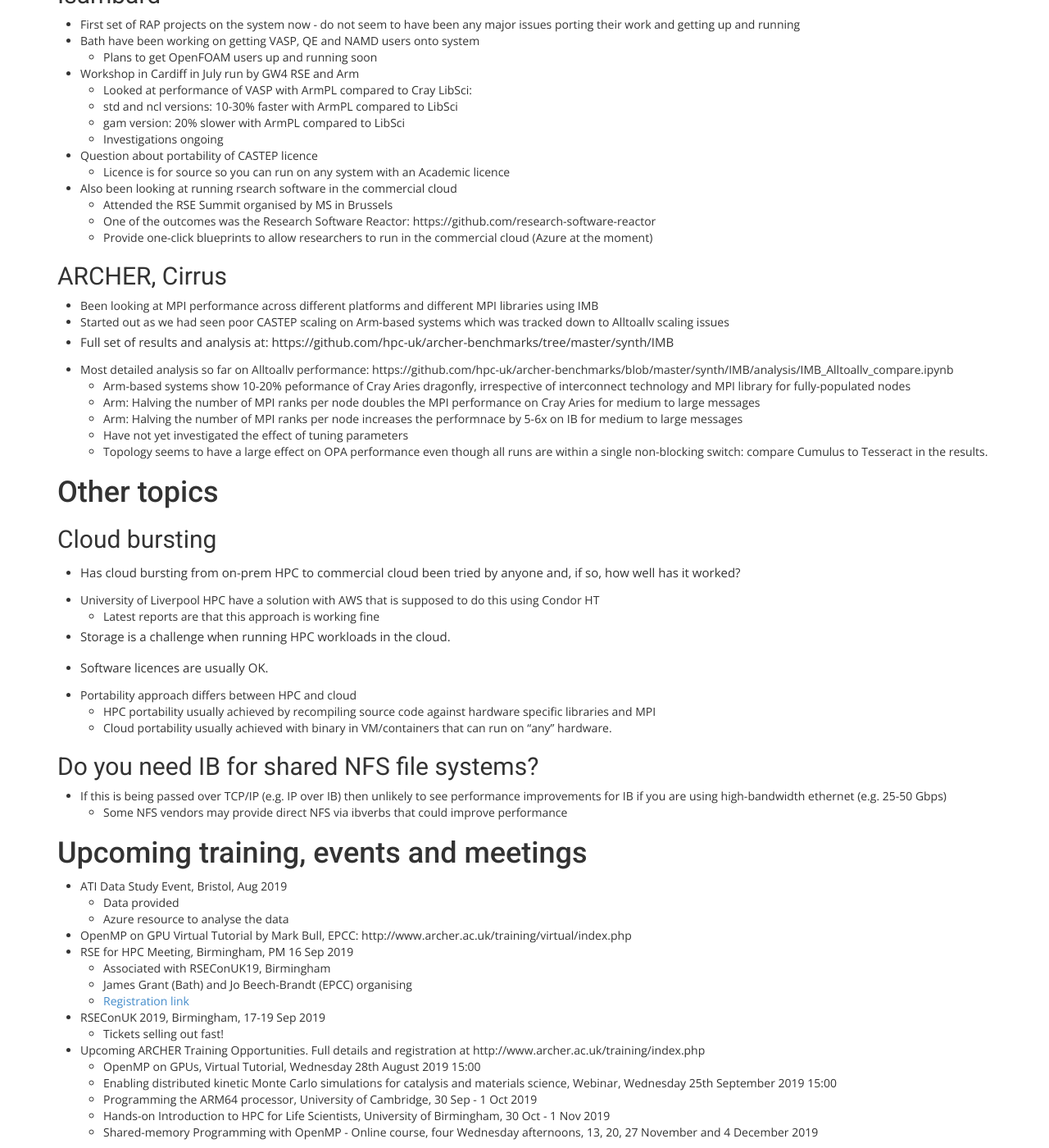
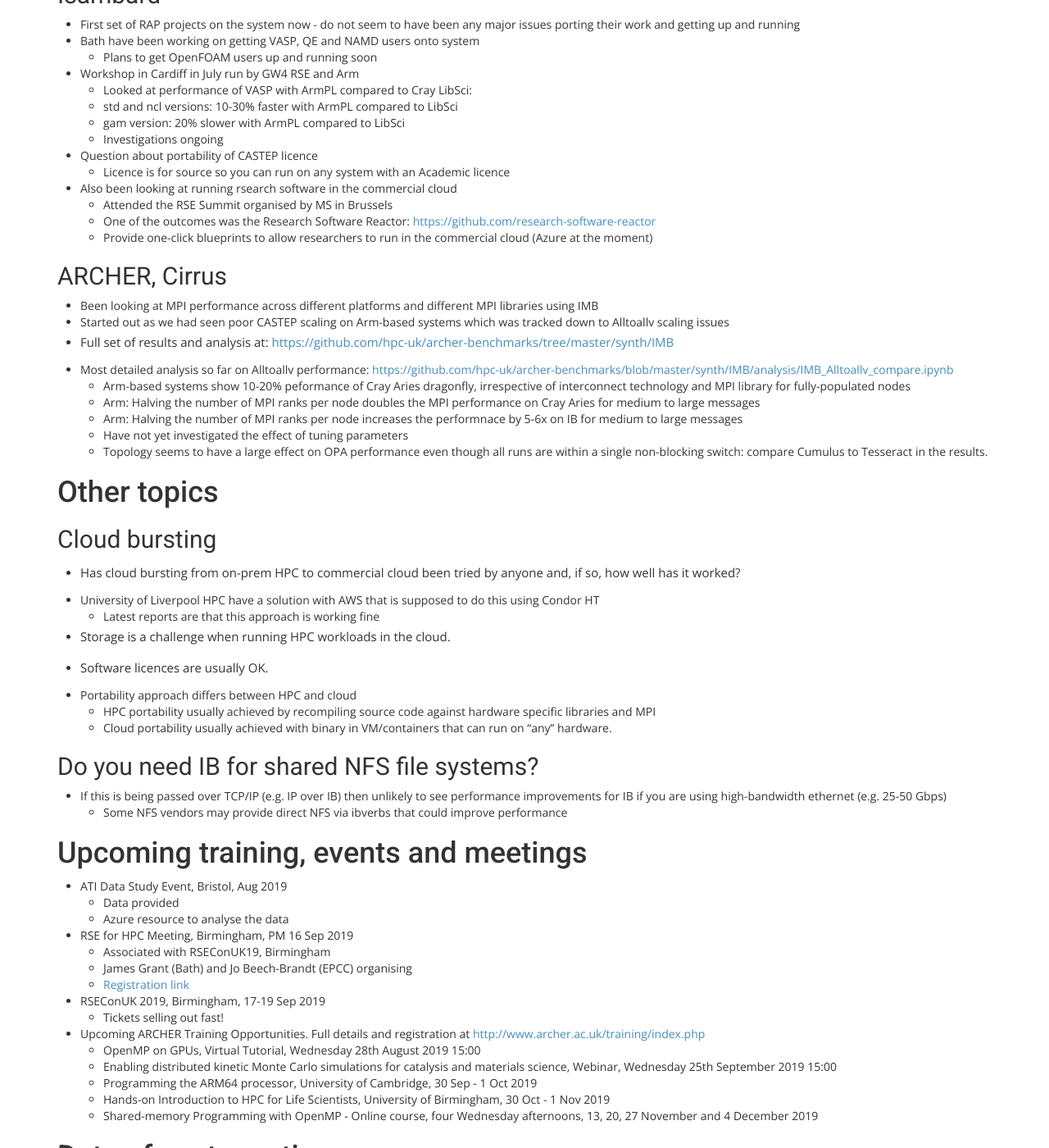
Before and after one commit to hpc-uk/hpcuk-website, a Jekyll site: the page built from rse/2019-08-06_HPCRSEMeetingNotes.md, in a window 1280 px wide and 1400 px high, scrolled down 784 px. Shown: the whole window at 82% size. Built offline with Jekyll 4.4.1, drawn with Linux system fonts in a browser that asks for light colours; nearby versions of some CDN libraries; some web fonts are replaced; our own code applies the rules of GitHub Pages for plain Markdown files; some of the changed lines change nothing that is shown.

Commit message:
Fixed links

```diff
--- a/rse/2019-08-06_HPCRSEMeetingNotes.md
+++ b/rse/2019-08-06_HPCRSEMeetingNotes.md
@@ -49,16 +49,16 @@
 
    - Also been looking at running rsearch software in the commercial cloud
       + Attended the RSE Summit organised by MS in Brussels
-      + One of the outcomes was the Research Software Reactor: https://github.com/research-software-reactor
+      + One of the outcomes was the Research Software Reactor: [https://github.com/research-software-reactor](https://github.com/research-software-reactor)
       + Provide one-click blueprints to allow researchers to run in the commercial cloud (Azure at the moment)
 
 ## ARCHER, Cirrus
 
    - Been looking at MPI performance across different platforms and different MPI libraries using IMB
    - Started out as we had seen poor CASTEP scaling on Arm-based systems which was tracked down to Alltoallv scaling issues
-   - Full set of results and analysis at: https://github.com/hpc-uk/archer-benchmarks/tree/master/synth/IMB
+   - Full set of results and analysis at: [https://github.com/hpc-uk/archer-benchmarks/tree/master/synth/IMB](https://github.com/hpc-uk/archer-benchmarks/tree/master/synth/IMB)
 
-   - Most detailed analysis so far on Alltoallv performance: https://github.com/hpc-uk/archer-benchmarks/blob/master/synth/IMB/analysis/IMB_Alltoallv_compare.ipynb
+   - Most detailed analysis so far on Alltoallv performance: [https://github.com/hpc-uk/archer-benchmarks/blob/master/synth/IMB/analysis/IMB_Alltoallv_compare.ipynb](https://github.com/hpc-uk/archer-benchmarks/blob/master/synth/IMB/analysis/IMB_Alltoallv_compare.ipynb)
       + Arm-based systems show 10-20% peformance of Cray Aries dragonfly, irrespective of interconnect technology and MPI library for fully-populated nodes
       + Arm: Halving the number of MPI ranks per node doubles the MPI performance on Cray Aries for medium to large messages
       + Arm: Halving the number of MPI ranks per node increases the performnace by 5-6x on IB for medium to large messages
@@ -92,7 +92,6 @@
    - ATI Data Study Event, Bristol, Aug 2019
       + Data provided
       + Azure resource to analyse the data
-   - OpenMP on GPU Virtual Tutorial by Mark Bull, EPCC: http://www.archer.ac.uk/training/virtual/index.php
    - RSE for HPC Meeting, Birmingham, PM 16 Sep 2019
       + Associated with RSEConUK19, Birmingham
       + James Grant (Bath) and Jo Beech-Brandt (EPCC) organising
@@ -100,7 +99,7 @@
    - RSEConUK 2019, Birmingham, 17-19 Sep 2019
       + Tickets selling out fast!
 
-   - Upcoming ARCHER Training Opportunities. Full details and registration at http://www.archer.ac.uk/training/index.php
+   - Upcoming ARCHER Training Opportunities. Full details and registration at [http://www.archer.ac.uk/training/index.php](http://www.archer.ac.uk/training/index.php)
       + OpenMP on GPUs, Virtual Tutorial, Wednesday 28th August 2019 15:00
       + Enabling distributed kinetic Monte Carlo simulations for catalysis and materials science, Webinar, Wednesday 25th September 2019 15:00
       + Programming the ARM64 processor, University of Cambridge, 30 Sep - 1 Oct 2019
```
